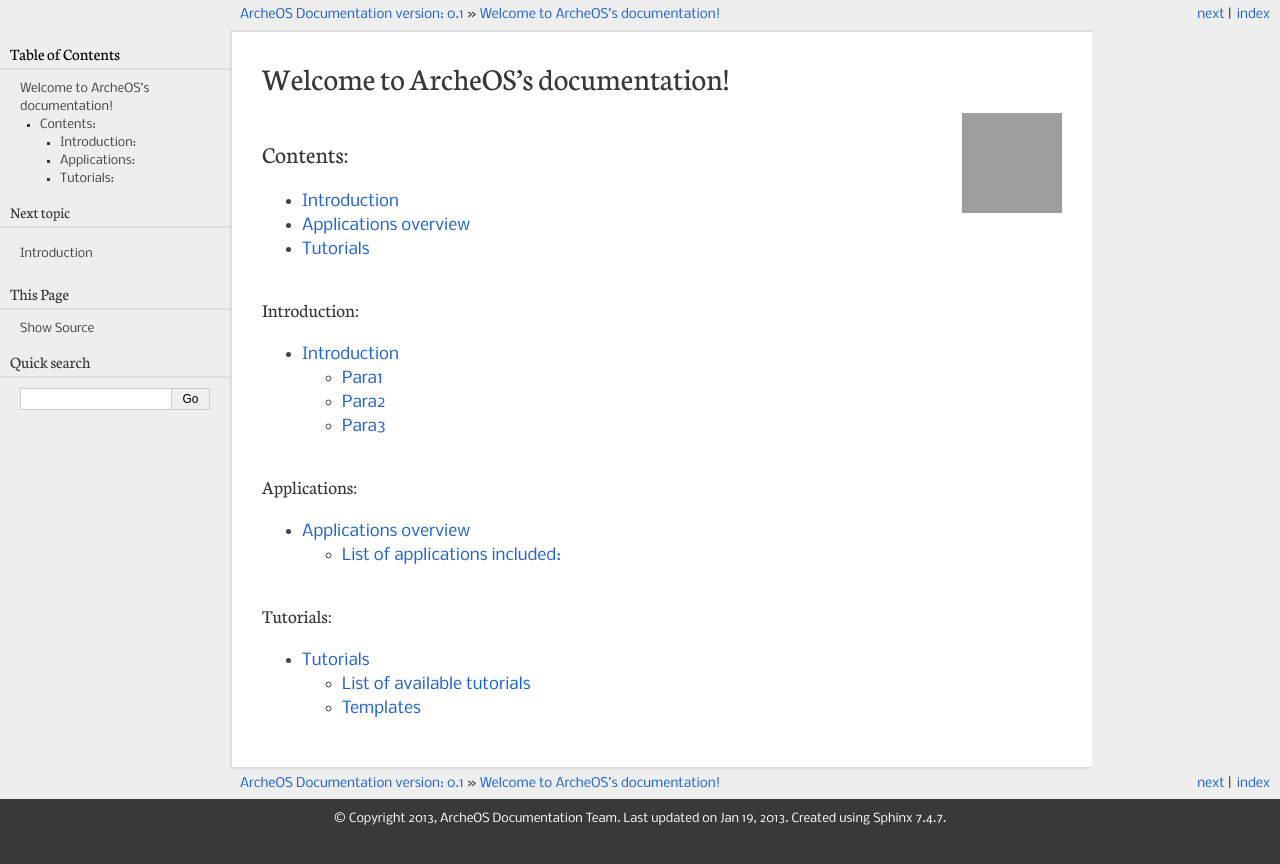
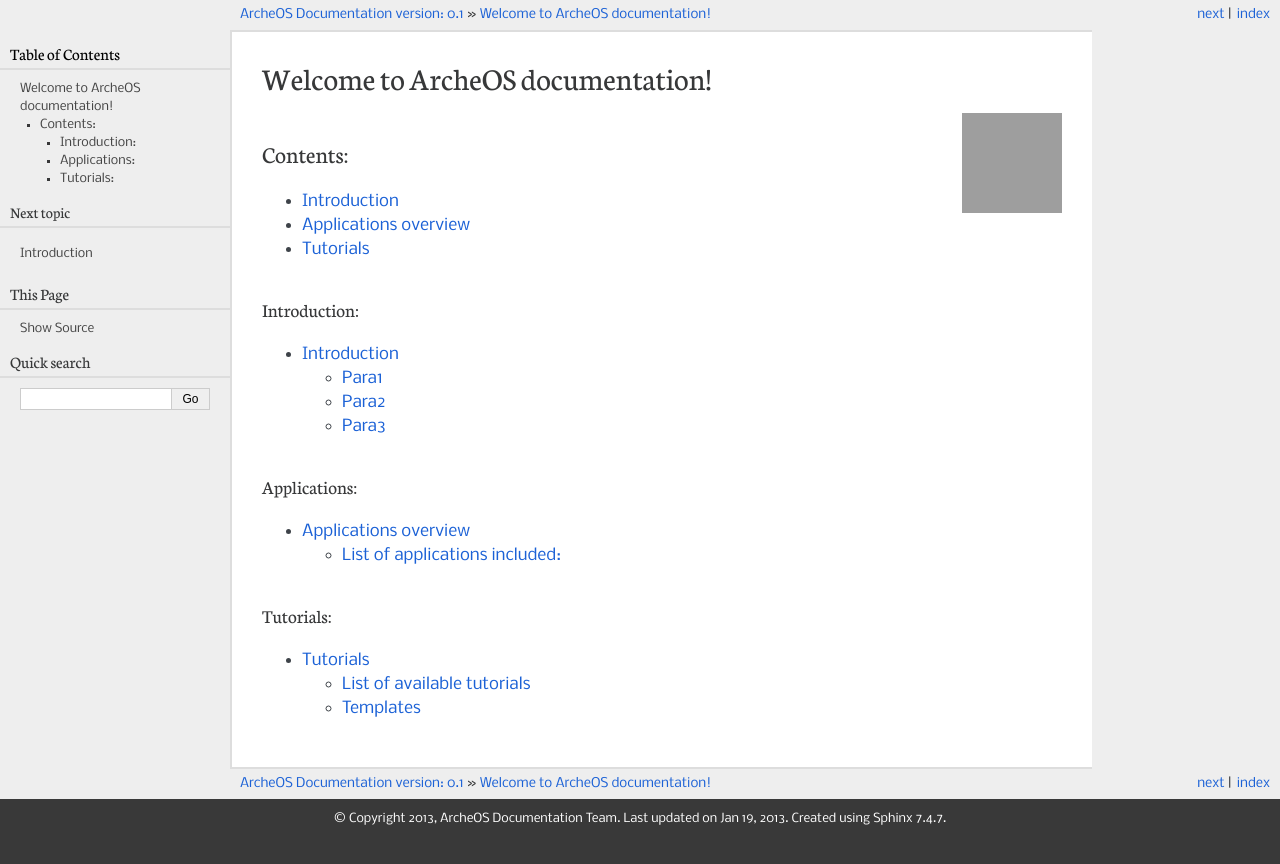
Before and after one commit to archeos/archeos-manual, a Sphinx documentation site: the page built from source/index.rst, in a window 1280 px wide. Shown: the top 864 px of the page. Built offline with Sphinx 7.4.7, drawn with Linux system fonts in a browser that asks for light colours; formulas are drawn with MathJax 3; grey boxes are pictures that could not be loaded.

Commit message:
fixed typo

```diff
--- a/source/index.rst
+++ b/source/index.rst
@@ -3,7 +3,7 @@
    You can adapt this file completely to your liking, but it should at least
    contain the root `toctree` directive.
 
-Welcome to ArcheOS's documentation!
+Welcome to ArcheOS documentation!
 ===================================
 
 .. include:: global.rst
```
